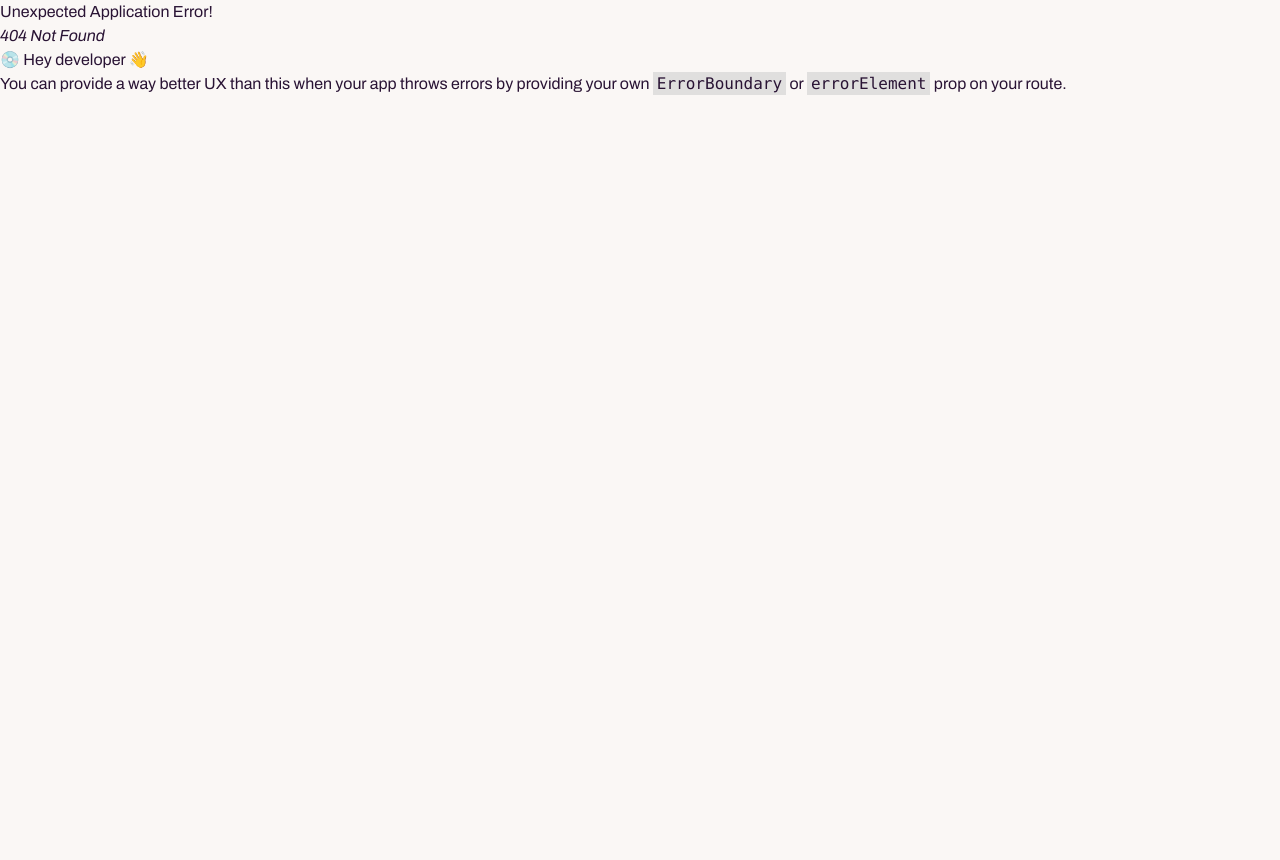
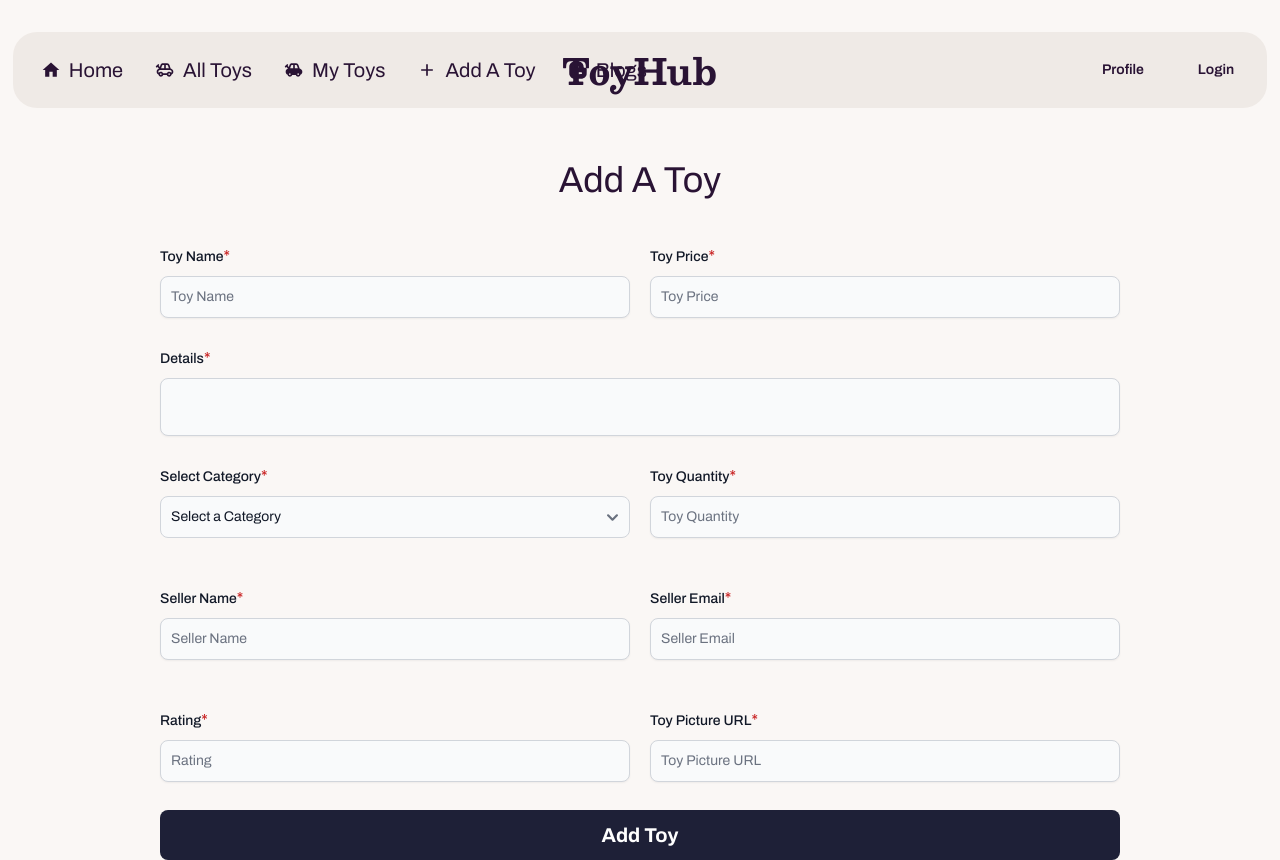
Before and after one commit to galibmia/toy-shop, a React (Vite) app: page /addToy in a window 1280 px wide. Before the commit this address had no page. Before the commit the page ends 800 px from the top, so only its background shows below. Built offline with nearby package versions, Linux system fonts and the light colour scheme.

Commit message:
Add toy page added and connect to backend

```diff
--- a/index.html
+++ b/index.html
@@ -3,9 +3,9 @@
 
 <head>
   <meta charset="UTF-8" />
-  <link rel="icon" type="image/svg+xml" href="/vite.svg" />
+  <link rel="icon" type="image/svg+xml" href="/src/assets/images/4312354.png" />
   <meta name="viewport" content="width=device-width, initial-scale=1.0" />
-  <title>Vite + React</title>
+  <title>Toy Hub</title>
   <link rel="preconnect" href="https://fonts.googleapis.com">
   <link rel="preconnect" href="https://fonts.gstatic.com" crossorigin>
   <link
--- a/package.json
+++ b/package.json
@@ -10,10 +10,12 @@
     "preview": "vite preview"
   },
   "dependencies": {
+    "flowbite-react": "^0.10.1",
     "react": "^18.3.1",
     "react-dom": "^18.3.1",
     "react-icons": "^5.2.1",
-    "react-router-dom": "^6.26.0"
+    "react-router-dom": "^6.26.0",
+    "sweetalert2": "^11.12.4"
   },
   "devDependencies": {
     "@eslint/js": "^9.8.0",
--- a/src/components/Header/Header.jsx
+++ b/src/components/Header/Header.jsx
@@ -8,7 +8,7 @@ import { FaBloggerB } from "react-icons/fa";
 const Header = () => {
     return (
         <div className='w-[98%] fixed top-8 ml-[1%]'>
-            <div className="navbar bg-base-100 rounded-3xl">
+            <div className="navbar bg-base-200 rounded-3xl">
                 <div className="navbar-start">
                     <div className="dropdown">
                         <div tabIndex={0} role="button" className="btn btn-ghost lg:hidden">
@@ -28,25 +28,25 @@ const Header = () => {
                         <ul
                             tabIndex={0}
                             className="menu menu-sm dropdown-content bg-base-100 rounded-box z-[1] mt-3 w-52 p-2 shadow">
-                            <li><Link>Home</Link></li>
-                            <li><Link>All Toys</Link></li>
-                            <li><Link>My Toys</Link></li>
-                            <li><Link>Add A Toy</Link></li>
-                            <li><Link>Blogs</Link></li>
+                            <li><Link to={'/'}>Home</Link></li>
+                            <li><Link to={'/allToys'}>All Toys</Link></li>
+                            <li><Link to={'/myToys'}>My Toys</Link></li>
+                            <li><Link to={'/addToy'}>Add A Toy</Link></li>
+                            <li><Link to={'/blogs'}>Blogs</Link></li>
                         </ul>
                     </div>
                     <div className="navbar-center hidden lg:flex">
                         <ul className="menu menu-horizontal px-1 text-xl">
-                            <li className='hover:text-orange-600'><Link><MdHome />Home</Link></li>
-                            <li className='hover:text-orange-600'><Link><MdOutlineToys />All Toys</Link></li>
-                            <li className='hover:text-orange-600'><Link><MdToys />My Toys</Link></li>
-                            <li className='hover:text-orange-600'><Link><MdAdd/>Add A Toy</Link></li>
-                            <li className='hover:text-orange-600'><Link><FaBloggerB/>Blogs</Link></li>
+                            <li className='hover:text-orange-600'><Link to={'/'}><MdHome />Home</Link></li>
+                            <li className='hover:text-orange-600'><Link to={'allToys'}><MdOutlineToys />All Toys</Link></li>
+                            <li className='hover:text-orange-600'><Link to={'/myToys'}><MdToys />My Toys</Link></li>
+                            <li className='hover:text-orange-600'><Link to={'/addToy'}><MdAdd/>Add A Toy</Link></li>
+                            <li className='hover:text-orange-600'><Link to={'/blogs'}><FaBloggerB/>Blogs</Link></li>
 
                         </ul>
                     </div>
                 </div>
-                <Link className="besley-bold text-4xl">Lynna</Link>
+                <Link className="besley-bold text-4xl">ToyHub</Link>
                 <div className="navbar-end lg:pe-2 ">
                     <Link className='mx-5 btn btn-ghost hover:text-orange-600'>Profile</Link>
                     <Link className='btn btn-ghost hover:text-orange-600'>Login</Link>
--- a/src/main.jsx
+++ b/src/main.jsx
@@ -9,6 +9,7 @@ import Main from './layouts/Main';
 import Home from './pages/Home/Home';
 import Toys from './pages/Toys/Toys';
 import ToyDetails from './pages/ToyDetails/ToyDetails';
+import AddToys from './pages/AddToys/AddToys';
 
 const router = createBrowserRouter([
   {
@@ -26,6 +27,10 @@ const router = createBrowserRouter([
       {
         path: 'toys/:id',
         element: <ToyDetails></ToyDetails>
+      },
+      {
+        path: 'addToy',
+        element: <AddToys></AddToys>
       }
     ]
   },
--- /dev/null
+++ b/src/pages/AddToys/AddToys.css
@@ -0,0 +1,7 @@
+.btn-custom{
+    background-color: #1E2037;
+    font-size: 20px !important;
+}
+.btn-custom:hover{
+    background-color: #101124 !important;
+}
--- /dev/null
+++ b/src/pages/AddToys/AddToys.jsx
@@ -0,0 +1,133 @@
+import React from 'react';
+import { Button, Checkbox, Label, Select, Textarea, TextInput } from "flowbite-react";
+import './AddToys.css'
+import Swal from 'sweetalert2';
+
+
+const AddToys = () => {
+
+    const handleAddToy = (event) => {
+        event.preventDefault();
+        const form = event.target;
+        const toyName = form.name.value;
+        const price = form.price.value;
+        const details = form.details.value;
+        const category = form.category.value;
+        const quantity = form.quantity.value;
+        const sellerName = form.sellerName.value;
+        const sellerEmail = form.sellerEmail.value;
+        const rating = form.rating.value;
+        const image = form.image.value;
+
+        const newToy = {
+            toyName,
+            price,
+            details,
+            category,
+            quantity,
+            sellerName,
+            sellerEmail,
+            rating,
+            image
+        }
+
+        fetch('http://localhost:5000/toys', {
+            method: 'POST',
+            headers: {
+                'content-type' : 'application/json'
+            },
+            body: JSON.stringify(newToy)
+        })
+        .then(res => res.json())
+        .then(data => {
+            if(data.insertedId){
+                Swal.fire({
+                    title: "Good job!",
+                    text: "You clicked the button!",
+                    icon: "success"
+                  });
+                form.reset();
+            }
+        })
+    }
+
+
+    return (
+        <div className='mt-40 w-3/4 mx-auto'>
+            <h1 className='text-4xl text-center'>Add A Toy</h1>
+            <form onSubmit={handleAddToy} className="flex flex-col gap-4 mt-8">
+                <div className='flex gap-5 my-3'>
+                    <div className='w-1/2'>
+                        <div className="mb-2 block">
+                            <Label htmlFor="name" value="Toy Name" /><span className='text-red-700'>*</span>
+                        </div>
+                        <TextInput id="name" type="text" placeholder="Toy Name" name='name' required shadow />
+                    </div>
+                    <div className='w-1/2'>
+                        <div className="mb-2 block">
+                            <Label htmlFor="price" value="Toy Price" /><span className='text-red-700'>*</span>
+                        </div>
+                        <TextInput id="price" type="number" placeholder="Toy Price" name='price' required shadow />
+                    </div>
+                </div>
+                <div>
+                    <div className="mb-2 block">
+                        <Label htmlFor="details" value="Details" /><span className='text-red-700'>*</span>
+                    </div>
+                    <Textarea className='resize-none' id="details" type="text" name='details' required shadow />
+                </div>
+                <div className='flex gap-5 my-3'>
+                    <div className='w-1/2'>
+                        <div className="mb-2 block">
+                            <Label htmlFor="category" value="Select Category" /><span className='text-red-700'>*</span>
+                        </div>
+                        <Select id="category" name='category' required>
+                            <option selected disabled>Select a Category</option>
+                            <option>Car</option>
+                            <option>Doll</option>
+                            <option>Boys</option>
+                            <option>Girls</option>
+                        </Select>
+                    </div>
+                    <div className='w-1/2'>
+                        <div className="mb-2 block">
+                            <Label htmlFor="quantity" value="Toy Quantity" /><span className='text-red-700'>*</span>
+                        </div>
+                        <TextInput id="quantity" type="number" placeholder="Toy Quantity" name='quantity' required shadow />
+                    </div>
+                </div>
+                <div className='flex gap-5 my-5'>
+                    <div className='w-1/2'>
+                        <div className="mb-2 block">
+                            <Label htmlFor="sellerName" value="Seller Name" /><span className='text-red-700'>*</span>
+                        </div>
+                        <TextInput id="sellerName" type="text" placeholder="Seller Name" name='sellerName' required shadow />
+                    </div>
+                    <div className='w-1/2'>
+                        <div className="mb-2 block">
+                            <Label htmlFor="sellerEmail" value="Seller Email" /><span className='text-red-700'>*</span>
+                        </div>
+                        <TextInput id="sellerEmail" type="email" placeholder="Seller Email" name='sellerEmail' required shadow />
+                    </div>
+                </div>
+                <div className='flex gap-5 my-3'>
+                    <div className='w-1/2'>
+                        <div className="mb-2 block">
+                            <Label htmlFor="rating" value="Rating" /><span className='text-red-700'>*</span>
+                        </div>
+                        <TextInput id="rating" type="number" placeholder="Rating" name='rating' required shadow />
+                    </div>
+                    <div className='w-1/2'>
+                        <div className="mb-2 block">
+                            <Label htmlFor="image" value="Toy Picture URL" /><span className='text-red-700'>*</span>
+                        </div>
+                        <TextInput id="image" type="text" placeholder="Toy Picture URL" name='image' required shadow />
+                    </div>
+                </div>
+                <Button className='btn-custom' type="submit"><span className='text-xl font-bold'>Add Toy</span></Button>
+            </form>
+        </div>
+    );
+};
+
+export default AddToys;
--- a/src/pages/Home/Home.jsx
+++ b/src/pages/Home/Home.jsx
@@ -49,6 +49,11 @@ const Home = () => {
                     </div>
                 </div>
             </div>
+
+            {/* Dya and Craft Section */}
+            <div className='mt-24'>
+
+            </div>
         </div>
     );
 };
--- a/tailwind.config.js
+++ b/tailwind.config.js
@@ -1,14 +1,17 @@
 /** @type {import('tailwindcss').Config} */
+const flowbite = require("flowbite-react/tailwind");
 module.exports = {
   content: [
     "./index.html",
     "./src/**/*.{js,ts,jsx,tsx}",
+    flowbite.content(),
   ],
   theme: {
     extend: {},
   },
   plugins: [
     require('daisyui'),
+    flowbite.plugin(),
   ],
   daisyui: {
     themes: ["cupcake"],
```
Also changed, not shown: src/assets/images/4312354.png (added), 1 other file (tests, documents, lock files or other folders).
